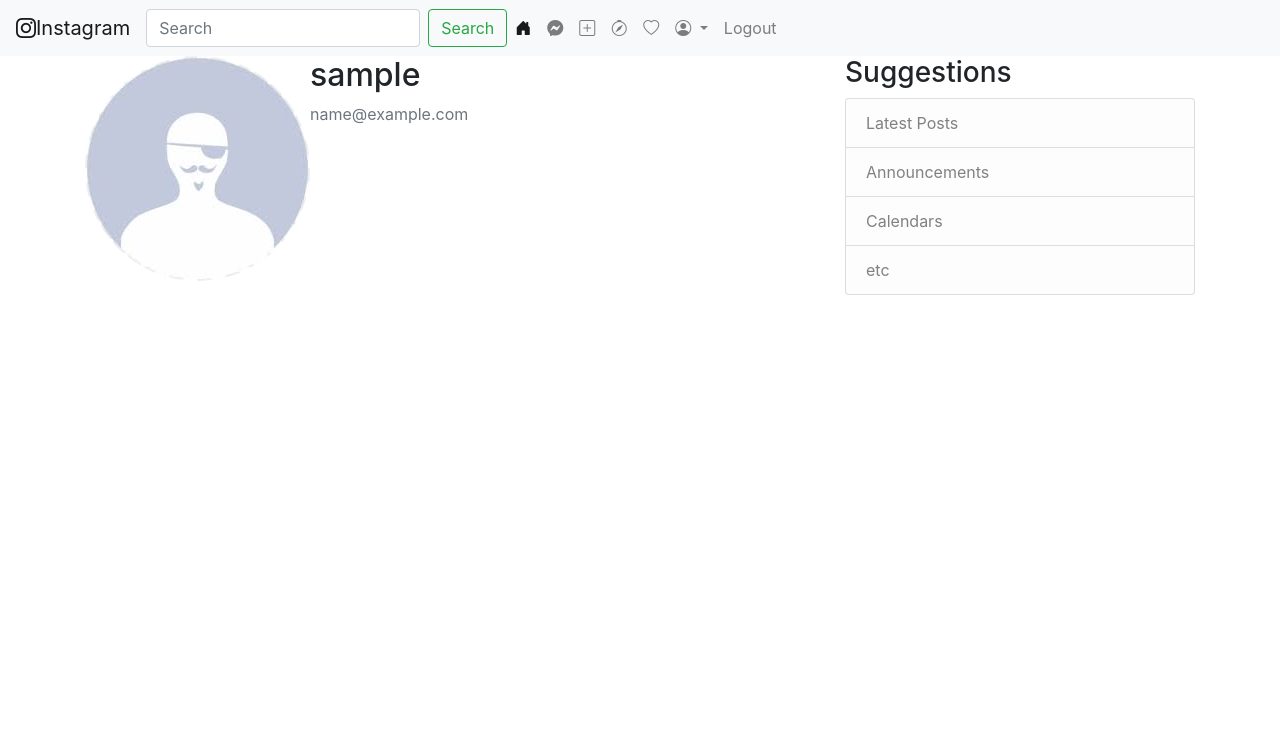
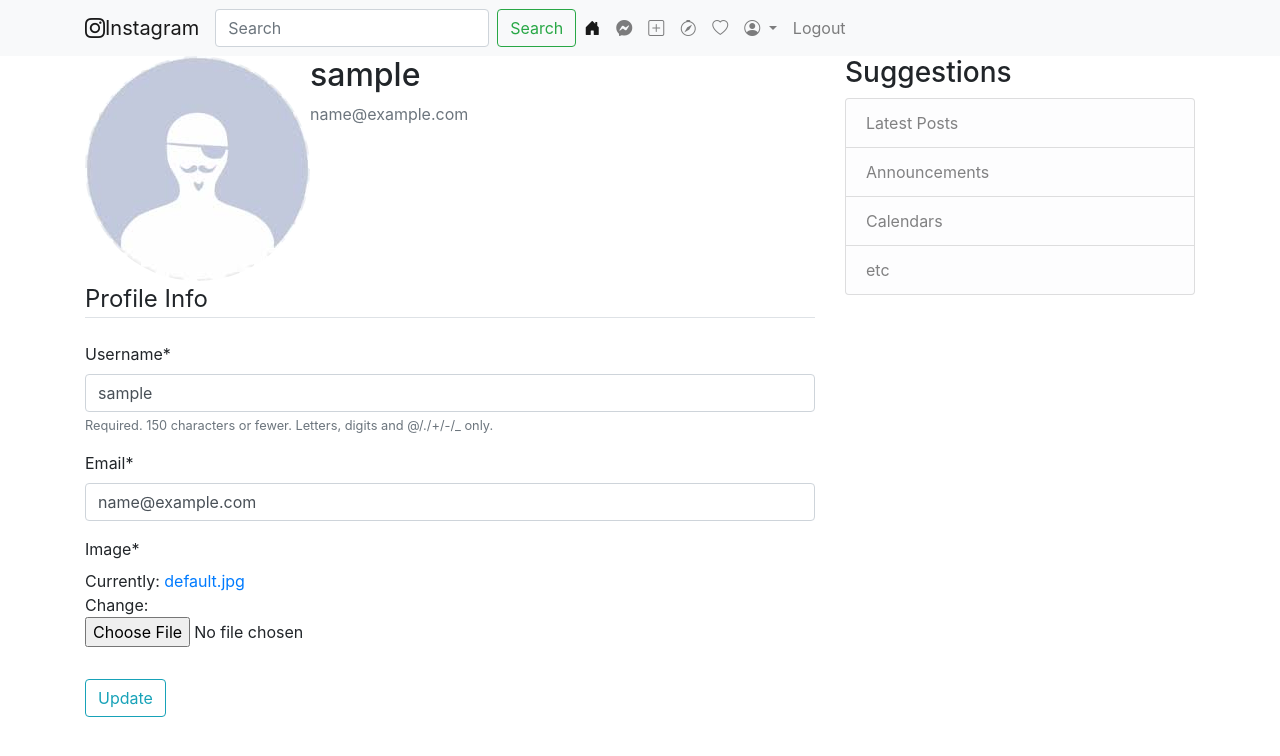
Before and after one commit to lu-dwig/Gram-clone, a Django app: page /profile/ in a window 1280 px wide. Shown: the top 756 px of the page. Run offline with Django 3.2, Linux system fonts and the light colour scheme; the visitor is signed in with stand-in values (Sample User, id 1); parts of the project's set-up code (start-up, migrations or seed data) failed here and were passed over; some libraries are stand-ins or nearby versions.

Commit message:
creation of the update profile section

```diff
--- a/insta/templates/insta/base.html
+++ b/insta/templates/insta/base.html
@@ -21,6 +21,7 @@
 <body>
     <header>
         <nav class="navbar navbar-expand-lg navbar-light bg-light">
+            <div class="container">
                 <a class="navbar-brand" href="{% url 'home' %}"><i class="bi bi-instagram"></i>Instagram
                 </a>
                 <button class="navbar-toggler" type="button" data-toggle="collapse" data-target="#navbarSupportedContent" aria-controls="navbarSupportedContent" aria-expanded="false" aria-label="Toggle navigation">
@@ -29,7 +30,7 @@
 
 
                 <div class="collapse navbar-collapse" id="navbarSupportedContent">
-                <ul class="navbar-nav mr-auto">
+                    <ul class="navbar-nav ms-auto">
                         <form class="form-inline my-2 my-lg-0">
                             <input class="form-control mr-sm-2" type="search" placeholder="Search" aria-label="Search">
                             <button class="btn btn-outline-success my-2 my-sm-0" type="submit">Search</button>
@@ -92,6 +93,7 @@
                         {% endif %}
                     </ul>
                 </div>
+            <div>
         </nav>
     </header>
     <main role="main" class="container">
--- a/users/forms.py
+++ b/users/forms.py
@@ -2,7 +2,7 @@ from dataclasses import fields
 from django import forms
 from django.contrib.auth.models import User
 from django.contrib.auth.forms import UserCreationForm
-
+from .models import Profile
 
 class UserRegisterForm(UserCreationForm):
     email = forms.EmailField()
@@ -12,3 +12,14 @@ class UserRegisterForm(UserCreationForm):
         fields = ['username','email','password1', 'password2']
 
 class UserUpdateForm(forms.ModelForm):
+    email = forms.EmailField()
+
+    class Meta:
+        model = User
+        fields = ['username','email']
+
+
+class ProfileUpdateForm(forms.ModelForm):
+    class Meta:
+        model = Profile
+        fields = ['image']
--- a/users/templates/users/profile.html
+++ b/users/templates/users/profile.html
@@ -9,6 +9,16 @@
             <p class="text-secondary">{{ user.email }}</p>
           </div>
         </div>
-        <!-- FORM HERE -->
+        <form method="POST" enctype="multipart/form-data">
+            {% csrf_token %}
+            <fieldset class="form-group">
+                <legend class="border-bottom mb-4">Profile Info</legend>
+                {{ u_form|crispy }}
+                {{ p_form|crispy }}
+            </fieldset>
+            <div class="form-group">
+                <button class="btn btn-outline-info" type="submit">Update</button>
+            </div>
+        </form>
     </div>
 {% endblock content %}
--- a/users/views.py
+++ b/users/views.py
@@ -1,6 +1,8 @@
+from multiprocessing import context
 from django.shortcuts import render, redirect
 from django.contrib import messages
-from .forms import UserRegisterForm
+from django.contrib.auth.decorators import login_required
+from .forms import UserRegisterForm, UserUpdateForm, ProfileUpdateForm
 # Create your views here.
 
 def register(request):
@@ -16,6 +18,22 @@ def register(request):
 
     return render(request, 'users/register.html', {'form': form})
 
+@login_required
+def profile(request):
+    if request.method == 'POST':
+        u_form = UserUpdateForm(request.POST, instance=request.user)
+        p_form = ProfileUpdateForm(request.POST, request.FILES, instance=request.user.profile)
+        if u_form.is_valid() and p_form.is_valid():
+            u_form.save()
+            p_form.save()
+            messages.success(request,f'Your Account has been Updated')
+            return redirect('profile')
 
-def profile(request):
-    return render(request, 'users/profile.html')
+    else:
+        u_form = UserUpdateForm(instance=request.user)
+        p_form = ProfileUpdateForm(instance=request.user.profile)
+    context = {
+        'p_form': p_form,
+        'u_form': u_form
+    }
+    return render(request, 'users/profile.html', context)
```
Also changed, not shown: media/profile_pics/binary-5137349__340_CYYfwi7.jpg (added). Lines whose indentation alone changed are shown as unchanged.
